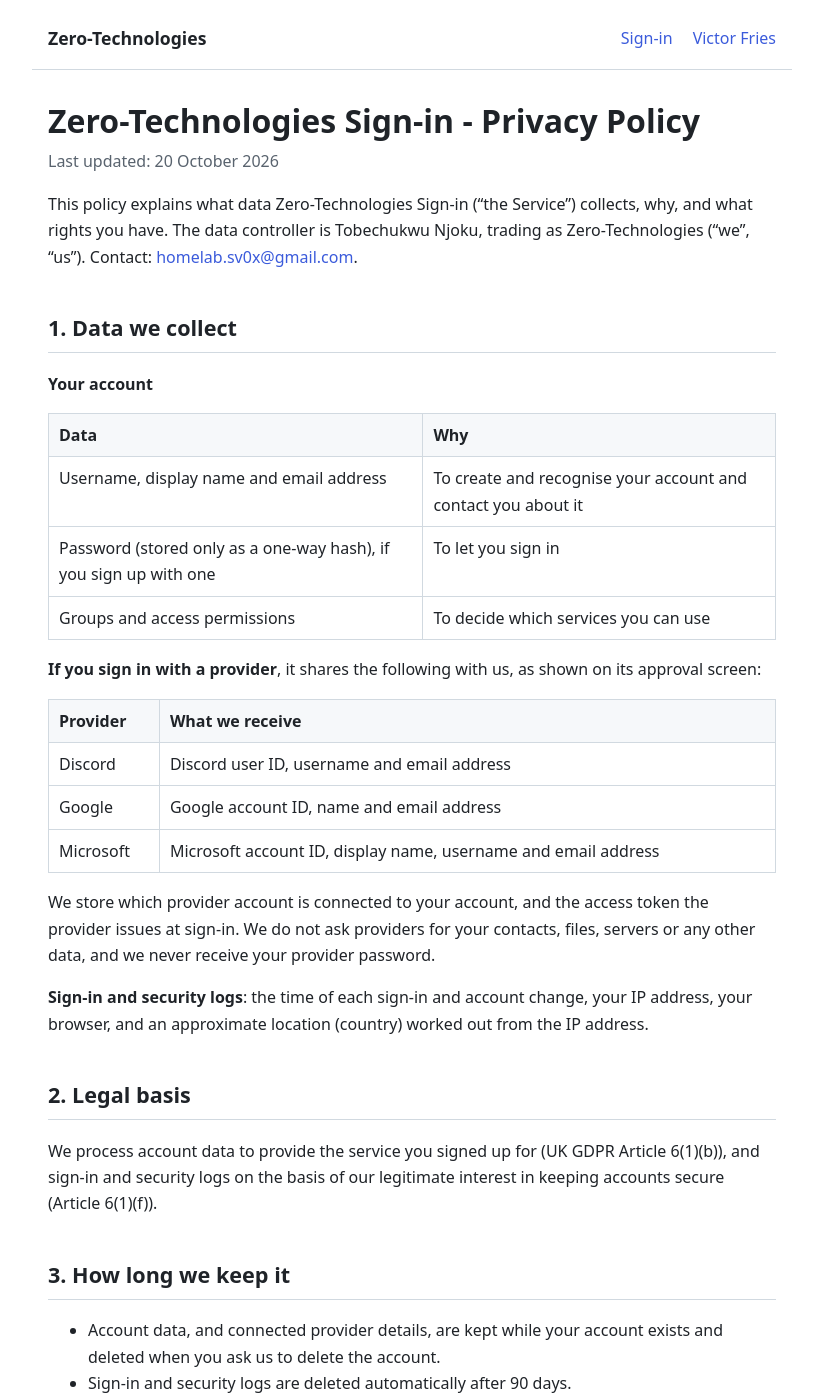
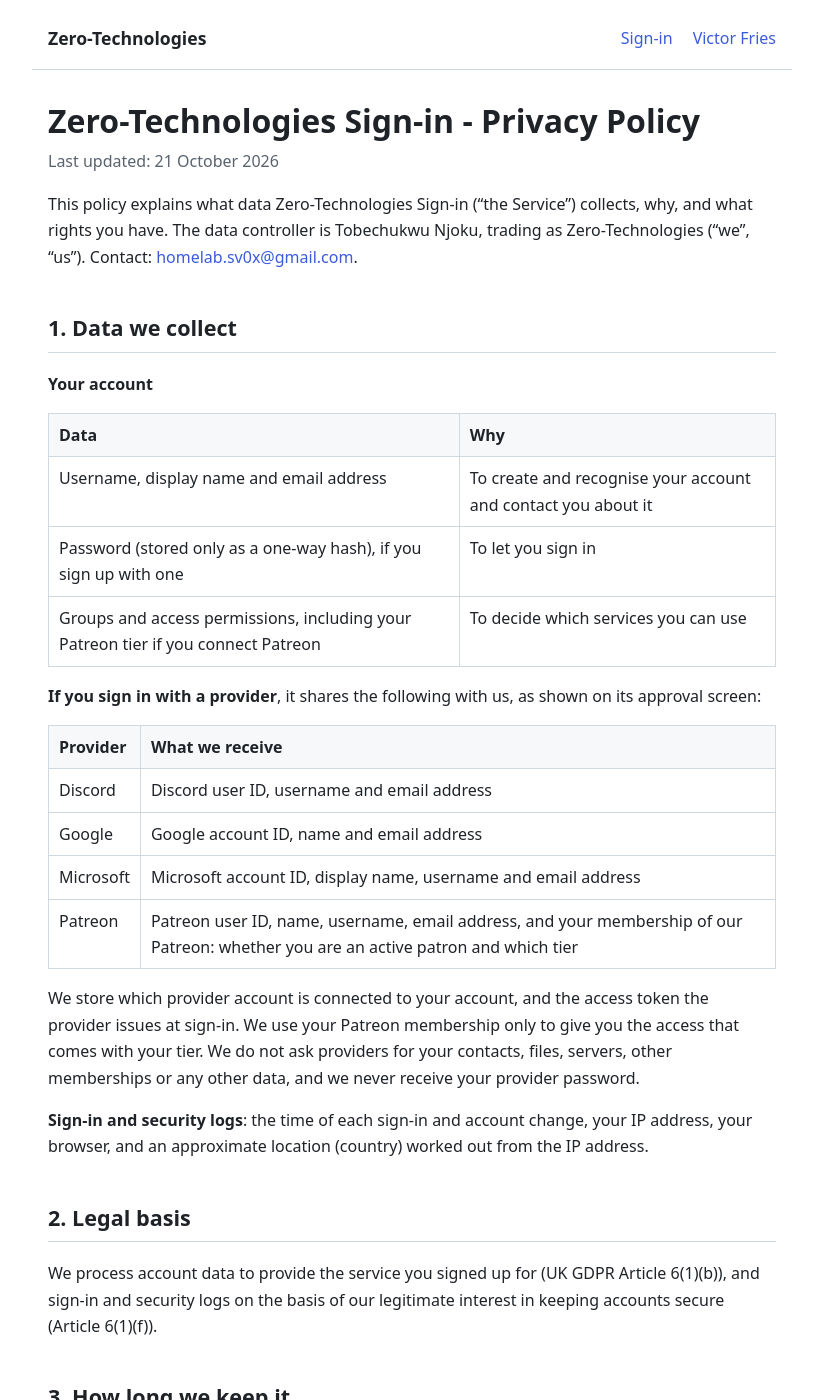
Before and after one commit to Tobechukwu-Njoku/zero-docs, a Jekyll site: the page built from sign-in/privacy.md, in a window 1280 px wide and 1400 px high. Shown: the whole window, without its empty margins (228-1051 px from the left). Built offline with Jekyll 4.4.1, drawn with Linux system fonts in a browser that asks for light colours; some of the changed text lies outside the part shown.

Commit message:
Add Patreon sign-in and tier membership to the sign-in policy

```diff
--- a/sign-in/privacy.md
+++ b/sign-in/privacy.md
@@ -1,7 +1,7 @@
 ---
 layout: default
 title: Zero-Technologies Sign-in - Privacy Policy
-last_updated: 2026-10-20
+last_updated: 2026-10-21
 ---
 
 This policy explains what data Zero-Technologies Sign-in ("the Service") collects, why, and what rights you have. The data controller is {{ site.controller }} ("we", "us"). Contact: [{{ site.contact_email }}](mailto:{{ site.contact_email }}).
@@ -14,7 +14,7 @@ This policy explains what data Zero-Technologies Sign-in ("the Service") collect
 |---|---|
 | Username, display name and email address | To create and recognise your account and contact you about it |
 | Password (stored only as a one-way hash), if you sign up with one | To let you sign in |
-| Groups and access permissions | To decide which services you can use |
+| Groups and access permissions, including your Patreon tier if you connect Patreon | To decide which services you can use |
 
 **If you sign in with a provider**, it shares the following with us, as shown on its approval screen:
 
@@ -23,8 +23,9 @@ This policy explains what data Zero-Technologies Sign-in ("the Service") collect
 | Discord | Discord user ID, username and email address |
 | Google | Google account ID, name and email address |
 | Microsoft | Microsoft account ID, display name, username and email address |
+| Patreon | Patreon user ID, name, username, email address, and your membership of our Patreon: whether you are an active patron and which tier |
 
-We store which provider account is connected to your account, and the access token the provider issues at sign-in. We do not ask providers for your contacts, files, servers or any other data, and we never receive your provider password.
+We store which provider account is connected to your account, and the access token the provider issues at sign-in. We use your Patreon membership only to give you the access that comes with your tier. We do not ask providers for your contacts, files, servers, other memberships or any other data, and we never receive your provider password.
 
 **Sign-in and security logs**: the time of each sign-in and account change, your IP address, your browser, and an approximate location (country) worked out from the IP address.
 
@@ -42,7 +43,7 @@ We process account data to provide the service you signed up for (UK GDPR Articl
 We do not sell your data or share it for advertising. It is processed by:
 
 - **Our own self-hosted servers in the United Kingdom**, where all account data and logs are stored.
-- **Discord, Google or Microsoft**, only if you choose to sign in with them ([Discord](https://discord.com/privacy), [Google](https://policies.google.com/privacy), [Microsoft](https://privacy.microsoft.com/privacystatement) privacy policies).
+- **Discord, Google, Microsoft or Patreon**, only if you choose to sign in with them ([Discord](https://discord.com/privacy), [Google](https://policies.google.com/privacy), [Microsoft](https://privacy.microsoft.com/privacystatement), [Patreon](https://privacy.patreon.com/policies) privacy policies).
 - **Google (Gmail)**, which delivers the emails we send you, such as sign-up confirmations.
 
 ## 5. Security
```
Also changed, not shown: index.md (+1 -1 lines), sign-in/index.md (+3 -3 lines), sign-in/terms.md (+1 -1 lines).
